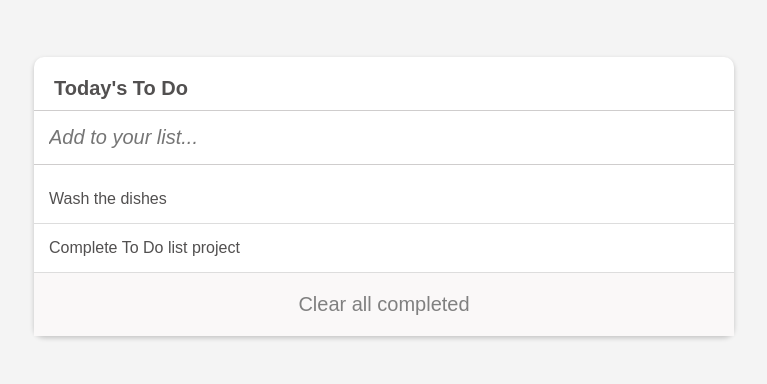
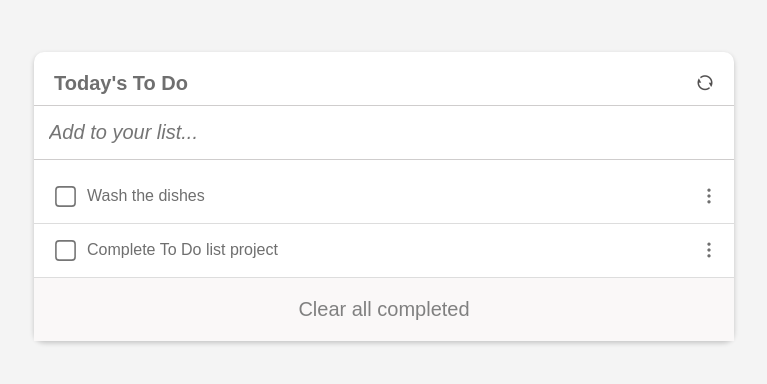
Before and after one commit to bushra-alam/to-do-list-project, a website built with webpack: page src/index.html in a window 1280 px wide. Shown: the part 204-588 px from the top of the page, without its empty margins (256-1023 px from the left). Built offline with nearby package versions, Linux system fonts and the light colour scheme.

Commit message:
Developed project according the provided clone

```diff
--- a/src/index.html
+++ b/src/index.html
@@ -12,6 +12,8 @@
     <div class="todo-container">
         <div class="header">
           <h2>Today's To Do</h2>
+          <i class="ri-refresh-line"></i>
+
         </div>
         <div class="input-container">
             <input id="todo-input" type="text" placeholder="Add to your list..." autocomplete="off">
--- a/src/index.js
+++ b/src/index.js
@@ -6,26 +6,43 @@ let tasks = [
   { description: "Complete To Do list project", completed: false, index: 2 }
 ];
 
-
+// function to iterate over the tasks array and populate an HTML list item element
 function populateTaskList() {
   const taskList = document.getElementById("todo-list");
 
-  if (!taskList) {
-      console.error("Element with ID 'todo-list' not found!");
-      return;
-  }
-
-
   taskList.innerHTML = '';
 
+  // sort by index
   tasks.sort((a, b) => a.index - b.index);
+
+  // add array elements into list
   tasks.forEach(task => {
-      const li = document.createElement("li");
-      li.classList.add("todo-item");
-      li.textContent = task.description;
-      taskList.appendChild(li);
+    const li = document.createElement("li");
+    li.classList.add("todo-item");
+    taskList.appendChild(li);
+
+    // checkbox
+    const checkbox = document.createElement("input");
+    checkbox.type = "checkbox";
+    checkbox.checked = task.completed;
+    li.appendChild(checkbox);
+
+    // task description element
+    const taskText = document.createElement("span");
+    taskText.textContent = task.description;
+    taskText.classList.add("task-text");
+    li.appendChild(taskText);
+
+    // options menu
+    const options = document.createElement("span");
+    options.classList.add("options");
+    li.appendChild(options);
+
+    // Three-dot menu icon
+    const menuIcon = document.createElement("i");
+    menuIcon.classList.add("ri-more-2-fill");
+    options.appendChild(menuIcon);
   });
 }
 
-
 document.addEventListener("DOMContentLoaded", populateTaskList);
--- a/src/style.css
+++ b/src/style.css
@@ -20,7 +20,7 @@
     border-radius: 10px;
     box-shadow: 0 2px 5px rgba(0, 0, 0, 0.2);
     padding-top: 20px;
-    color: rgb(82, 80, 80);
+    color:#6F6F6F;
    }
 
    .header {
@@ -98,7 +98,7 @@
   }
 
   #clear-completed:hover {
-   color: rgb(49, 47, 47);
+   color: #B7B7B7
   }
 
   .rotate {
```
